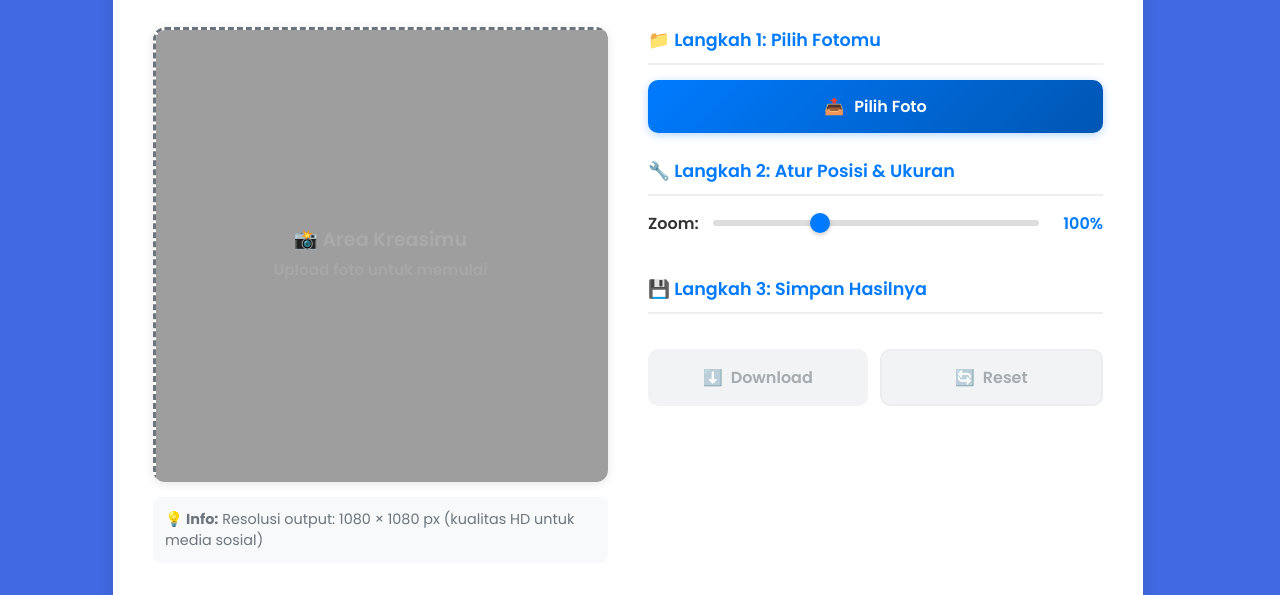
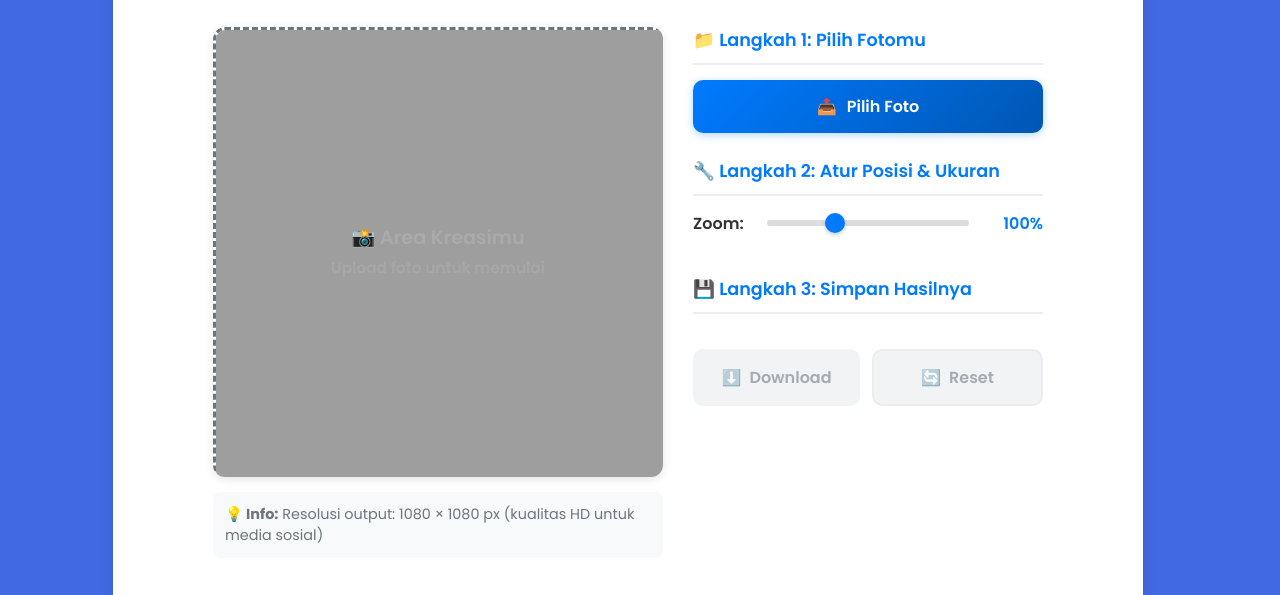
Before and after one commit to masean24/BMPLS, a plain HTML site: page index.html in a window 1280 px wide. Shown: the part 164-759 px from the top of the page. Drawn offline with Linux system fonts and the light colour scheme.

Commit message:
Update style.css

```diff
--- a/style.css
+++ b/style.css
@@ -108,18 +108,19 @@ header p {
     border: 1px solid #ffeaa7;
 }
 
-/* Main Layout */
+/* Main Layout - FIXED */
 main {
     display: flex;
-    gap: 40px;
+    gap: 30px;
     margin-top: 30px;
     text-align: left;
     align-items: flex-start;
+    justify-content: center; /* Menambahkan center alignment */
 }
 
 .canvas-section {
-    flex: 1;
-    max-width: 500px;
+    flex: 0 0 450px; /* Fixed width instead of flex: 1 */
+    max-width: 450px;
 }
 
 .canvas-wrapper {
@@ -177,12 +178,13 @@ main {
     color: var(--secondary-color);
 }
 
-/* Controls Section */
+/* Controls Section - FIXED */
 .controls {
-    flex: 1;
+    flex: 0 0 350px; /* Fixed width instead of flex: 1 */
     display: flex;
     flex-direction: column;
-    min-width: 300px;
+    width: 350px; /* Explicit width */
+    min-width: 350px;
 }
 
 .instruction {
@@ -220,6 +222,8 @@ input[type="file"] {
     border: none;
     font-size: 1rem;
     box-shadow: 0 2px 8px rgba(0, 123, 255, 0.3);
+    width: 100%; /* Full width */
+    box-sizing: border-box;
 }
 
 .custom-file-upload:hover {
@@ -242,11 +246,13 @@ input[type="file"] {
     align-items: center;
     gap: 12px;
     margin-bottom: 15px;
+    width: 100%;
 }
 
 .zoom-control label {
     font-weight: 600;
-    min-width: 50px;
+    min-width: 60px;
+    flex-shrink: 0;
 }
 
 input[type="range"] {
@@ -282,8 +288,9 @@ input[type="range"]::-moz-range-thumb {
 .zoom-value {
     font-weight: 600;
     color: var(--primary-color);
-    min-width: 50px;
+    min-width: 60px;
     text-align: right;
+    flex-shrink: 0;
 }
 
 .drag-hint {
@@ -301,6 +308,7 @@ input[type="range"]::-moz-range-thumb {
     display: flex;
     gap: 12px;
     margin-top: 20px;
+    width: 100%;
 }
 
 button {
@@ -319,6 +327,7 @@ button {
     transition: all 0.3s;
     position: relative;
     overflow: hidden;
+    box-sizing: border-box;
 }
 
 button::before {
@@ -409,10 +418,14 @@ footer {
     }
 
     .canvas-section {
+        flex: none;
+        width: 100%;
         max-width: 400px;
     }
 
     .controls {
+        flex: none;
+        width: 100%;
         max-width: 400px;
         min-width: auto;
     }
@@ -446,4 +459,4 @@ footer {
     header h1 {
         font-size: 1.6rem;
     }
-}
+    }
```
